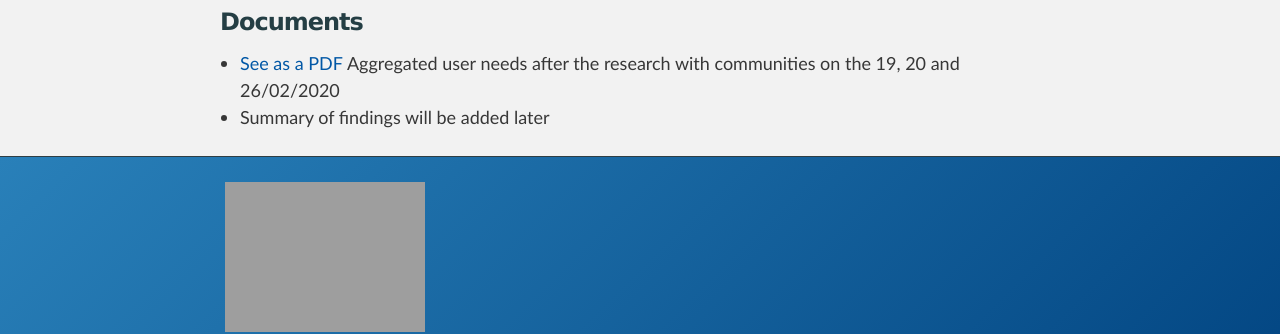
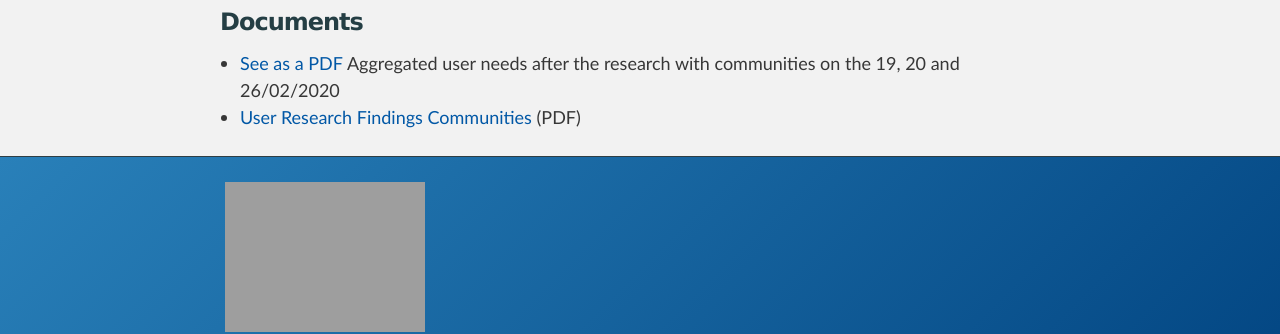
Before and after one commit to scotentSD/SOSE, a Jekyll site: the page built from _posts/2020-02-17-sosF2F-17-02-2020.md, in a window 1280 px wide. Shown: the part 1334-1668 px from the top of the page. Built offline with Jekyll 4.4.1, drawn with Linux system fonts in a browser that asks for light colours.

Commit message:
SK - add the communities UR

```diff
--- a/_posts/2020-02-17-sosF2F-17-02-2020.md
+++ b/_posts/2020-02-17-sosF2F-17-02-2020.md
@@ -33,4 +33,4 @@ display_date: Week starting 17/02/20 to the 26/02/20 # Date to show on the page
 ### Documents
 
 - [See as a PDF](../files/SoSE - Aggregated user needs for the website - 27-02-2020.pdf) Aggregated user needs after the research with communities on the 19, 20 and 26/02/2020
-- Summary of findings will be added later
+- [User Research Findings Communities ](../files/SoSE UR Findings Communities 280220.pdf) (PDF)
```
